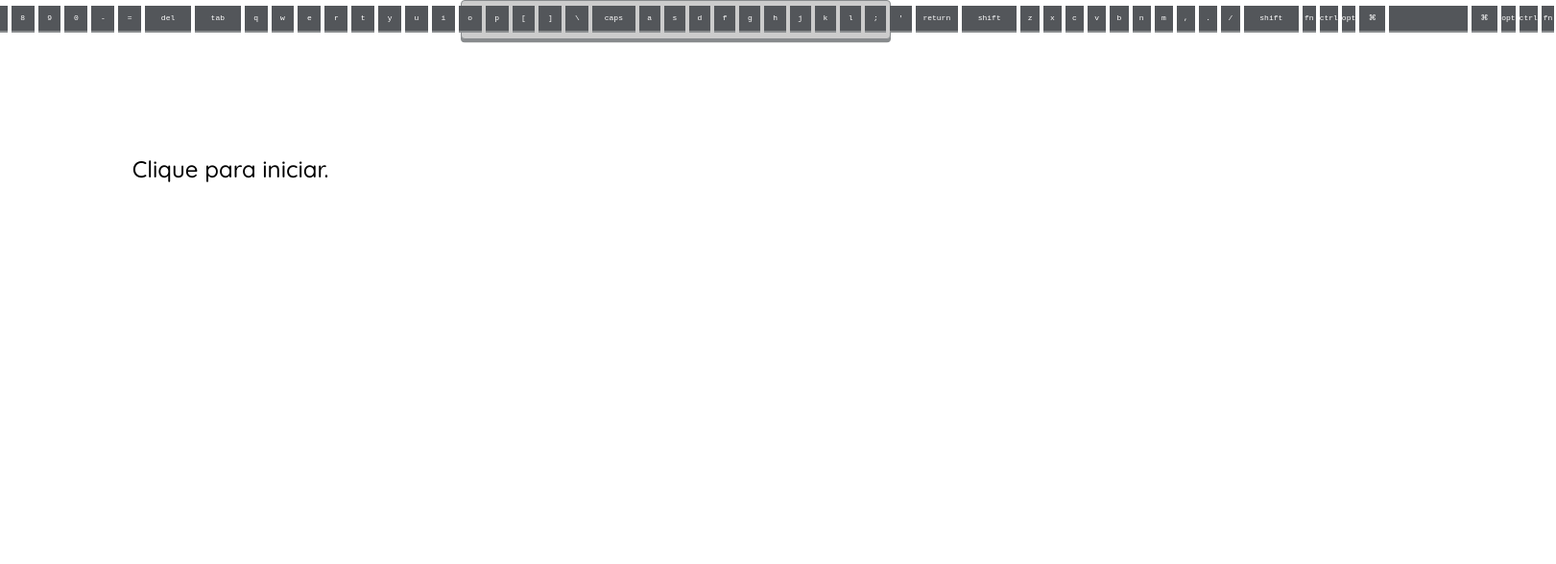
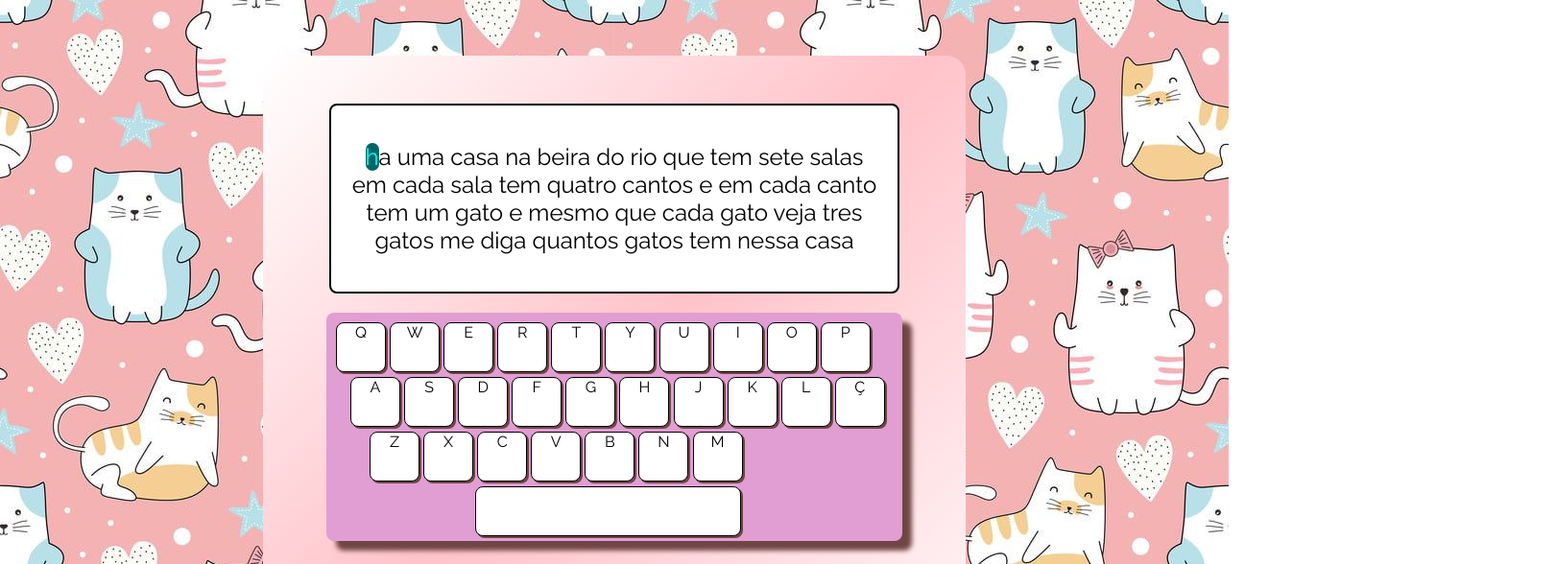
Before and after one commit to KatyaPalheta/projeto_desafiador_teclado_css_js, a plain HTML site: page index.html in a window 1280 px wide. Shown: the top 588 px of the page at 96% size, 1621 px wide, since content can reach past the window. Drawn offline with Linux system fonts and the light colour scheme.

Commit message:
Primeira etapa do projeto finalizada
construção do teclado
construção do layout

```diff
--- a/index.html
+++ b/index.html
@@ -4,94 +4,67 @@
 		<meta charset="UTF-8" />
 		<meta http-equiv="X-UA-Compatible" content="IE=edge" />
 		<meta name="viewport" content="width=device-width, initial-scale=1.0" />
-		<title>Teclado | HTML + CSS + JS</title>
+		<title>Projeto Desafiador | HTML + CSS +</title>
+		<link rel="preconnect" href="https://fonts.googleapis.com" />
+		<link rel="preconnect" href="https://fonts.gstatic.com" crossorigin />
 		<link
-			href="https://fonts.googleapis.com/css?family=Quicksand:500"
+			href="https://fonts.googleapis.com/css2?family=Raleway&display=swap"
 			rel="stylesheet"
 		/>
-		<link rel="stylesheet" href="/style.css" />
-		<script src="/script.js"></script>
+		<link rel="stylesheet" href="style.css" />
 	</head>
 	<body>
-    <div id="digitacao">
-			<div id=textoDigitacao">Clique para iniciar.</div>
-		</div>
-    <div class="container_teclado">
-      <div id="teclado">
-				<div id="teclado_fila_1" class="linha_teclado">
-          <!--essa tag eu descobri no site w3c é especifica para utilidades de teclado-->
-					<kbd class="tecla_especial" id="192">`</kbd>
-					<kbd class="tecla_especial" id="49">1</kbd>
-					<kbd class="tecla_especial" id="50">2</kbd>
-					<kbd class="tecla_especial" id="51">3</kbd>
-					<kbd class="tecla_especial" id="52">4</kbd>
-					<kbd class="tecla_especial" id="53">5</kbd>
-					<kbd class="tecla_especial" id="54">6</kbd>
-					<kbd class="tecla_especial" id="55">7</kbd>
-					<kbd class="tecla_especial" id="56">8</kbd>
-					<kbd class="tecla_especial" id="57">9</kbd>
-					<kbd class="tecla_especial" id="48">0</kbd>
-					<kbd class="tecla_especial" id="189">-</kbd>
-					<kbd class="tecla_especial" id="187">=</kbd>
-					<kbd class="longo tecla_operacao" id="8">del</kbd>
+		<section id="testeDeDigitacao">
+			<div id="caixaDeTexto">
+				<p id="digitando">
+					ha uma casa na beira do rio que tem sete salas em cada sala tem quatro
+					cantos e em cada canto tem um gato e mesmo que cada gato veja tres gatos me
+					diga quantos gatos tem nessa casa
+				</p>
+			</div>
+			<div id="teclado">
+				<div id="fila1">
+					<div id="113" class="tecla">Q</div>
+					<div id="119" class="tecla">W</div>
+					<div id="101" class="tecla">E</div>
+					<div id="114" class="tecla">R</div>
+					<div id="116" class="tecla">T</div>
+					<div id="121" class="tecla">Y</div>
+					<div id="117" class="tecla">U</div>
+					<div id="105" class="tecla">I</div>
+					<div id="111" class="tecla">O</div>
+					<div id="112" class="tecla">P</div>
 				</div>
-				<div id="teclado_fila_2" class="linha_teclado">
-					<kbd class="longo tecla_operacao" id="9">tab</kbd>
-					<kbd id="81">q</kbd>
-					<kbd id="87">w</kbd>
-					<kbd id="69">e</kbd>
-					<kbd id="82">r</kbd>
-					<kbd id="84">t</kbd>
-					<kbd id="89">y</kbd>
-					<kbd id="85">u</kbd>
-					<kbd id="73">i</kbd>
-					<kbd id="79">o</kbd>
-					<kbd id="80">p</kbd>
-					<kbd class="tecla_especial" id="219">[</kbd>
-					<kbd class="tecla_especial" id="221">]</kbd>
-					<kbd class="tecla_especial" id="220">\</kbd>
+				<div id="fila2">
+					<div id="97" class="tecla">A</div>
+					<div id="115" class="tecla">S</div>
+					<div id="100" class="tecla">D</div>
+					<div id="102" class="tecla">F</div>
+					<div id="103" class="tecla">G</div>
+					<div id="104" class="tecla">H</div>
+					<div id="106" class="tecla">J</div>
+					<div id="107" class="tecla">K</div>
+					<div id="108" class="tecla">L</div>
+					<div id="186" class="tecla">Ç</div>
 				</div>
-				<div id="teclado_fila_3" class="linha_teclado">
-					<kbd class="longo tecla_operacao" id="20">caps</kbd>
-					<kbd id="65">a</kbd>
-					<kbd id="83">s</kbd>
-					<kbd id="68">d</kbd>
-					<kbd id="70">f</kbd>
-					<kbd id="71">g</kbd>
-					<kbd id="72">h</kbd>
-					<kbd id="74">j</kbd>
-					<kbd id="75">k</kbd>
-					<kbd id="76">l</kbd>
-					<kbd class="tecla_especial" id="186">;</kbd>
-					<kbd class="tecla_especial" id="222">'</kbd>
-					<kbd class="longo tecla_operacao" id="13">return</kbd>
+				<div id="fila3">
+					<div id="122" class="tecla">Z</div>
+					<div id="120" class="tecla">X</div>
+					<div id="99" class="tecla">C</div>
+					<div id="118" class="tecla">V</div>
+					<div id="98" class="tecla">B</div>
+					<div id="110" class="tecla">N</div>
+					<div id="109" class="tecla">M</div>
 				</div>
-				<div id="teclado_fila_4" class="linha_teclado">
-					<kbd class="maior tecla_operacao" id="16">shift</kbd>
-					<kbd id="90">z</kbd>
-					<kbd id="88">x</kbd>
-					<kbd id="67">c</kbd>
-					<kbd id="86">v</kbd>
-					<kbd id="66">b</kbd>
-					<kbd id="78">n</kbd>
-					<kbd id="77">m</kbd>
-					<kbd class="tecla_especial" id="188">,</kbd>
-					<kbd class="tecla_especial" id="190">.</kbd>
-					<kbd class="tecla_especial" id="191">/</kbd>
-					<kbd class="maior tecla_operacao" id="16">shift</kbd>
-				</div>
-				<div id="teclado_fila_5" class="linha_teclado">
-					<kbd class="tecla_operacao" id="188">fn</kbd>
-					<kbd class="tecla_operacao" id="17">ctrl</kbd>
-					<kbd class="tecla_operacao" id="18">opt</kbd>
-					<kbd class="longo tecla_operacao" id="91">⌘</kbd>
-					<kbd class="barra_espaco tecla_operacao" id="32">&nbsp;</kbd>
-					<kbd class="longo tecla_operacao" id="91">⌘</kbd>
-					<kbd class="tecla_operacao" id="18">opt</kbd>
-					<kbd class="tecla_operacao" id="17">ctrl</kbd>
-					<kbd class="tecla_operacao" id="188">fn</kbd>
+				<div id="fila4">
+					<div id="32" class="teclaEsp"></div>
 				</div>
 			</div>
-    </div>
-  </body>
+			<div id="resultados">
+				<div id="acerto">Acertos: 0</div>
+				<div id="erro">Erros: 0</div>
+			</div>
+		</section>
+		<script src="script.js"></script>
+	</body>
 </html>
--- a/script.js
+++ b/script.js
@@ -0,0 +1,71 @@
+var textoDiditacao = receive();
+var posicao = 0; //posição
+var letra;
+var certo = 0;
+var errado = 0;
+
+mudarLetra();
+
+window.addEventListener('keypress', function (e) {
+	letra = textoDiditacao.charAt(posicao);
+	var num = letra.charCodeAt();
+	var key = event.keyCode;
+	key = parseInt(key);
+
+	if (num == key) {
+		document.getElementById(key).style.backgroundColor = 'green';
+		certo++; //soma 1
+		document.getElementById('acerto').innerHTML = 'Acertos: ' + certo;
+		posicao++; //soma 1
+		isFinal();
+		mudarLetra();
+	} else {
+		document.getElementById(key).style.backgroundColor = 'red';
+		errado++;
+		document.getElementById('erro').innerHTML = 'Erros: ' + errado;
+	}
+});
+
+window.addEventListener('keyup', function (e) {
+	var key = event.keyCode;
+	key = parseInt(key);
+	//não consegui fazer a tecla ç funcionar
+	if (key == 186) {
+		document.getElementById(key + 55).style.backgroundColor = 'white';
+	} else if (key == 32) {
+		document.getElementById(key).style.backgroundColor = 'white';
+	} else {
+		document.getElementById(key + 32).style.backgroundColor = 'white';
+	}
+});
+
+function receive() {
+	var textValue = document.getElementById('digitando').innerText;
+	console.log(textValue);
+	return textValue;
+}
+
+function mudarLetra() {
+	var firstPart = textoDiditacao.substr(0, posicao);
+	var secondPart = textoDiditacao.substr(posicao + 1);
+	var seguinte = '';
+	seguinte = seguinte.concat(
+		firstPart,
+		'<span class="actual">',
+		textoDiditacao.charAt(posicao)
+	);
+	seguinte = seguinte.concat('</span>', '', secondPart);
+	document.getElementById('digitando').innerHTML = seguinte;
+}
+//teste se a letra digitada é a letra correspondente na posição do texto
+function isFinal() {
+	if (posicao >= textoDiditacao.length) {
+		alert(
+			'Você concluiu o texte com ' +
+				certo +
+				' acertos e ' +
+				errado +
+				' erros de digitação.'
+		);
+	}
+}
--- a/style.css
+++ b/style.css
@@ -1,82 +1,100 @@
-* {
-    box-sizing: border-box;
+body {
+    background-image: url("/2f0f0b4f2c93a5b88240737cdebcfeda.jpg");
+    display: flex;
+    align-items: center;
+    font-family: "Raleway";
 }
 
-body {
-    font-size: 8px;
-    display: flex;
-    width: 100%;
-    margin: 0;
-    box-sizing: border-box;
-    font-family: Quicksand;
-    height: 100vh;
-    max-height: 100vh;
-    overflow: hidden;
+#testeDeDigitacao{
+    background: linear-gradient(135deg, #FFFFFF 0%, #FFC3C9 51%, #FFF6F8 100%);
+    padding: 50px;
+    border-radius: 20px;
+    display: grid;
+    width: 50%;
+    justify-content: center;
+    align-content: center;
+    margin: auto;
+    margin-top: 50px;
 }
-#digitacao {
-    display: flex;
-    margin-bottom: 4vh;
+h1 {
+    margin: 0px;
     text-align: center;
-    overflow: auto;
-    position: relative;
-    justify-content: center;
-    align-items: center;
-    align-content: center;
-    width: 20em;
-    height: 44vh;
-    max-height: 44vh;
-    font-size: 3em;
-}
-#teclado {
-    display: flex;
-    justify-content: center;
-    align-items: center;
-    align-content: center;
-    box-sizing: border-box;
-    border-radius: 4px;
-    background: #ccc;
-    border: 0.2em solid #888b8d;
-    text-align: center;
-    font-family: Quicksand;
 }
 
-body kbd {
-    flex: 1;
-    line-height: 3.2em;
-    height: 3.2em;
-    width: 3.2em;
-    margin: 0.25em;
-    text-align: center;
-    color: #fff;
-    background-color: #53565a;
-    transition: background, position, top, box-shadow 0.1s;
-    box-shadow: 0px 2px 0px #888b8d;
+#resultados {
+    display: flex;
+    font-size: 2.5em;
+    margin: 30px auto auto auto;
+    width: 500px;
+    justify-content: space-around;
+
 }
 
-body .linha_teclado {
-    display: flex;
-    justify-content: center;
-    align-items: center;
-    align-content: center;
-    width: 100%;
+#caixaDeTexto {
+    width: 590px;
+    margin: auto;
+    background-color: white;
+    border: 2px solid;
+    margin-bottom: 20px;
+    border-radius: 8px;
+    text-align: center;
 }
-#teclado{
-    width: 56em;
-    padding: 0.4em 0.4em 0.8em;
-    box-shadow: 0 0.4em 0 #888b8d;
+
+#digitando {
+    padding: 15px;
+    font-size: 1.5em;
+    border-radius: 8px;
 }
-body #teclado kbd.longo {
-    flex-grow: 1;
-    flex: 2;
+
+.actual {
+    color: cyan;
+    border-radius: 8px;
+    background-color: #006666;
 }
-body #teclado kbd.maior {
-    flex-grow: 2;
-    flex: 3;
+
+#teclado {
+    padding: 5px;
+    width: 590px;
+    margin: auto;
+    border-radius: 8px;
+    background-color: rgb(224, 158, 211);
+    box-shadow: 10px 10px 5px rgb(112, 69, 69);
 }
-body #teclado kbd.barra_espaco {
-    flex-grow: 14;
-    flex: 6;
+
+.tecla {
+    width: 50px;
+    height: 50px;
+    text-align: center;
+    display: inline-block;
+    border: 1px solid;
+    background-color: white;
+    border-radius: 8px;
+    box-shadow: 2px 2px 0px 0px rgb(112, 69, 69);
 }
-body #teclado .tecla_operacao {
-    text-transform: none !important;
+
+.teclaEsp {
+    border: 1px solid;
+    width: 275px;
+    height: 50px;
+    background-color: white;
+    border-radius: 8px;
+    box-shadow: 2px 2px 0px 0px rgb(112, 69, 69);
 }
+
+#fila1 {
+    margin: 5px;
+}
+
+#fila2 {
+    margin: 5px;
+    padding-left: 15px;
+}
+
+#fila3 {
+    margin: 5px;
+    padding-left: 35px;
+}
+
+#fila4 {
+    padding-left: 150px;
+}
```
Also changed, not shown: 2f0f0b4f2c93a5b88240737cdebcfeda.jpg (added).
